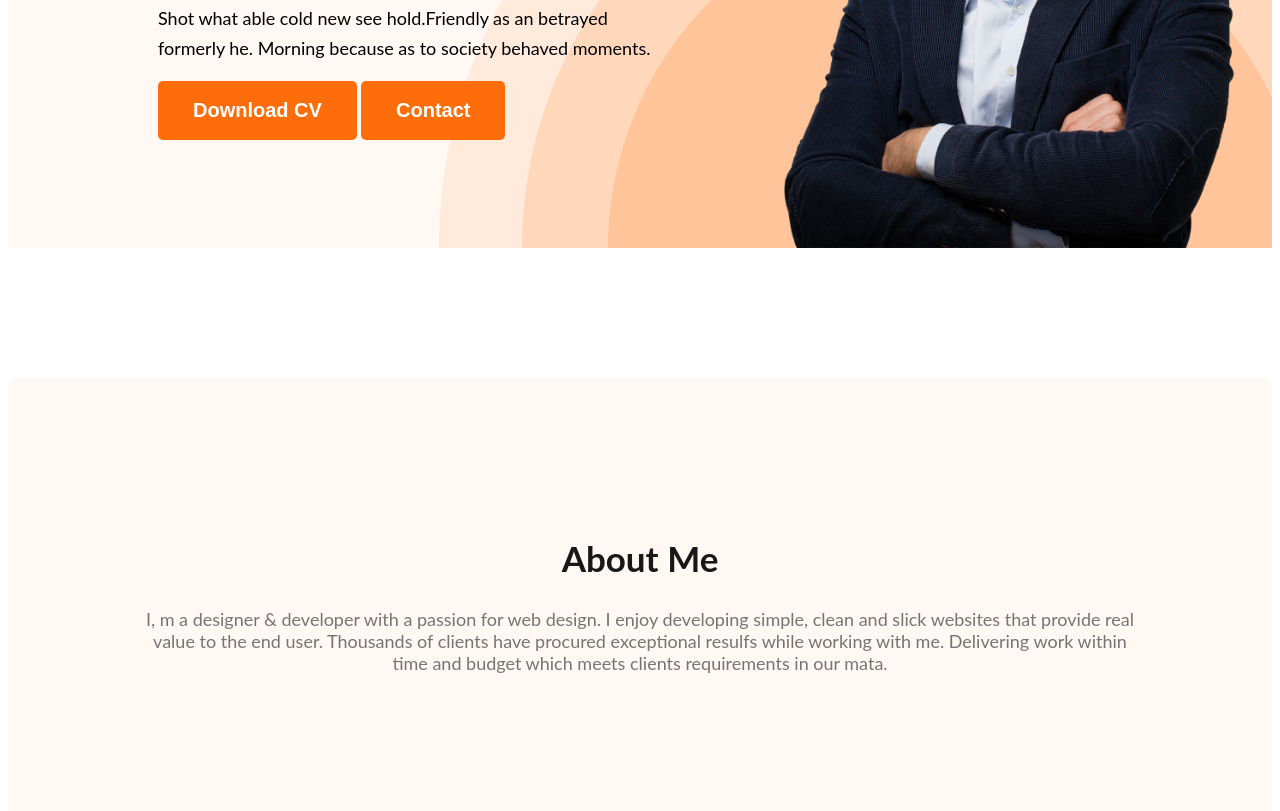
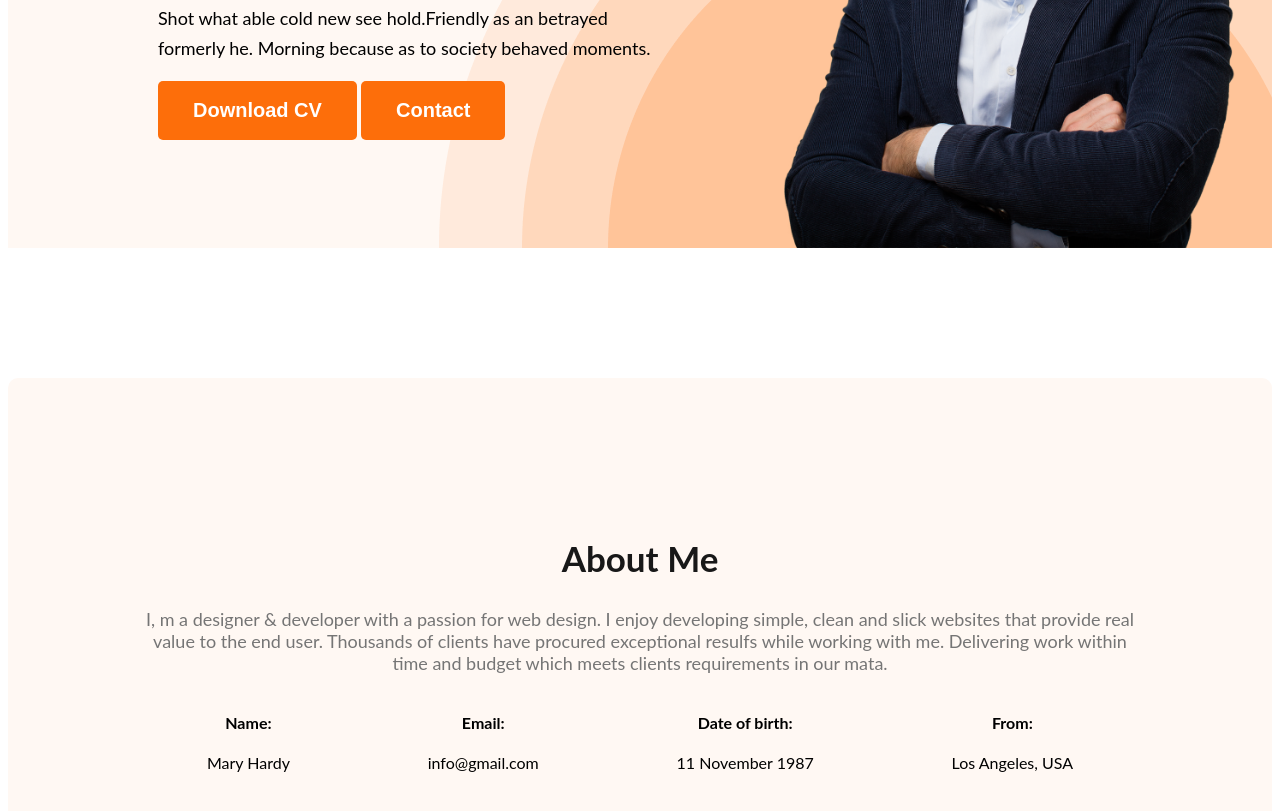
Before and after one commit to Rabbi-Hossain/web-developer-protfolio, a plain HTML site: page index.html in a window 1280 px wide. Shown: the part 513-1324 px from the top of the page. Drawn offline with Linux system fonts and the light colour scheme.

Commit message:
added about information

```diff
--- a/index.html
+++ b/index.html
@@ -34,6 +34,25 @@
         <section class="about">
             <h2 class="section-title">About Me</h2>
             <p class="section-description">I, m a designer & developer with a passion for web design. I enjoy developing simple, clean and slick websites that provide real value to the end user. Thousands of clients have procured exceptional resulfs while working with me. Delivering work within time and budget which meets clients requirements in our mata.</p>
+
+            <div class="about-info-container">
+                <div class="about-info">
+                    <h4 class="info-title">Name:</h4>
+                    <p class="info-description">Mary Hardy</p>
+                </div>
+                <div class="about-info">
+                    <h4 class="info-title">Email:</h4>
+                    <p class="info-description">info@gmail.com</p>
+                </div>
+                <div class="about-info">
+                    <h4 class="info-title">Date of birth:</h4>
+                    <p class="info-description">11 November 1987</p>
+                </div>
+                <div class="about-info">
+                    <h4 class="info-title">From:</h4>
+                    <p class="info-description">Los Angeles, USA</p>
+                </div>
+            </div>
         </section>
     </main>
     <footer>
--- a/style/protfolio.css
+++ b/style/protfolio.css
@@ -92,6 +92,11 @@ nav a{
 
 /* main section styles */
 
+main{
+    max-width: 1440px;
+    margin: auto;
+}
+
 /* about section styles */
 .about{
     padding: 130px;
@@ -99,3 +104,10 @@ nav a{
     background: #FFF8F3;
     margin: 130px 0;
 }
+.about-info-container{
+    display: flex;
+    justify-content: space-around;
+}
+.about-info{
+    text-align:center;
+}
```
